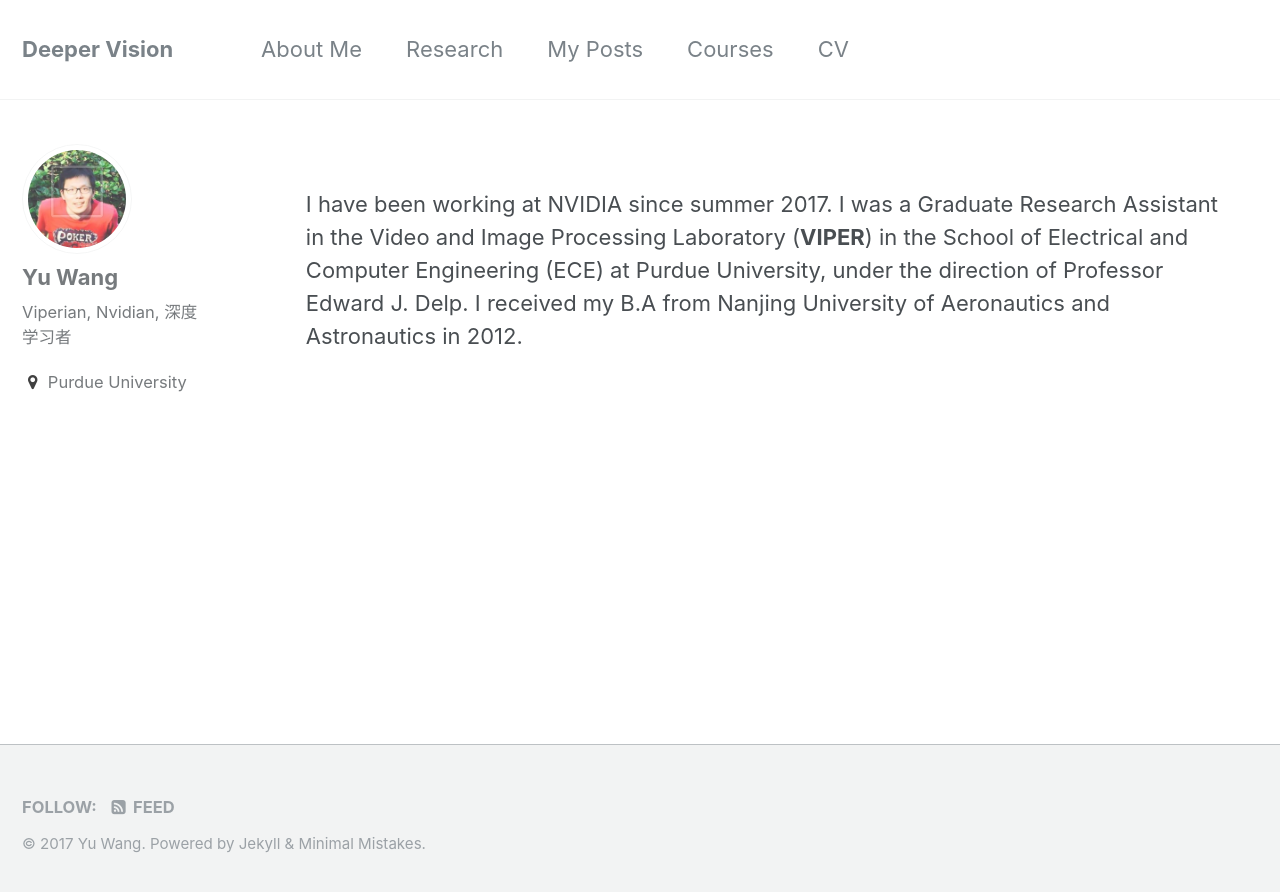
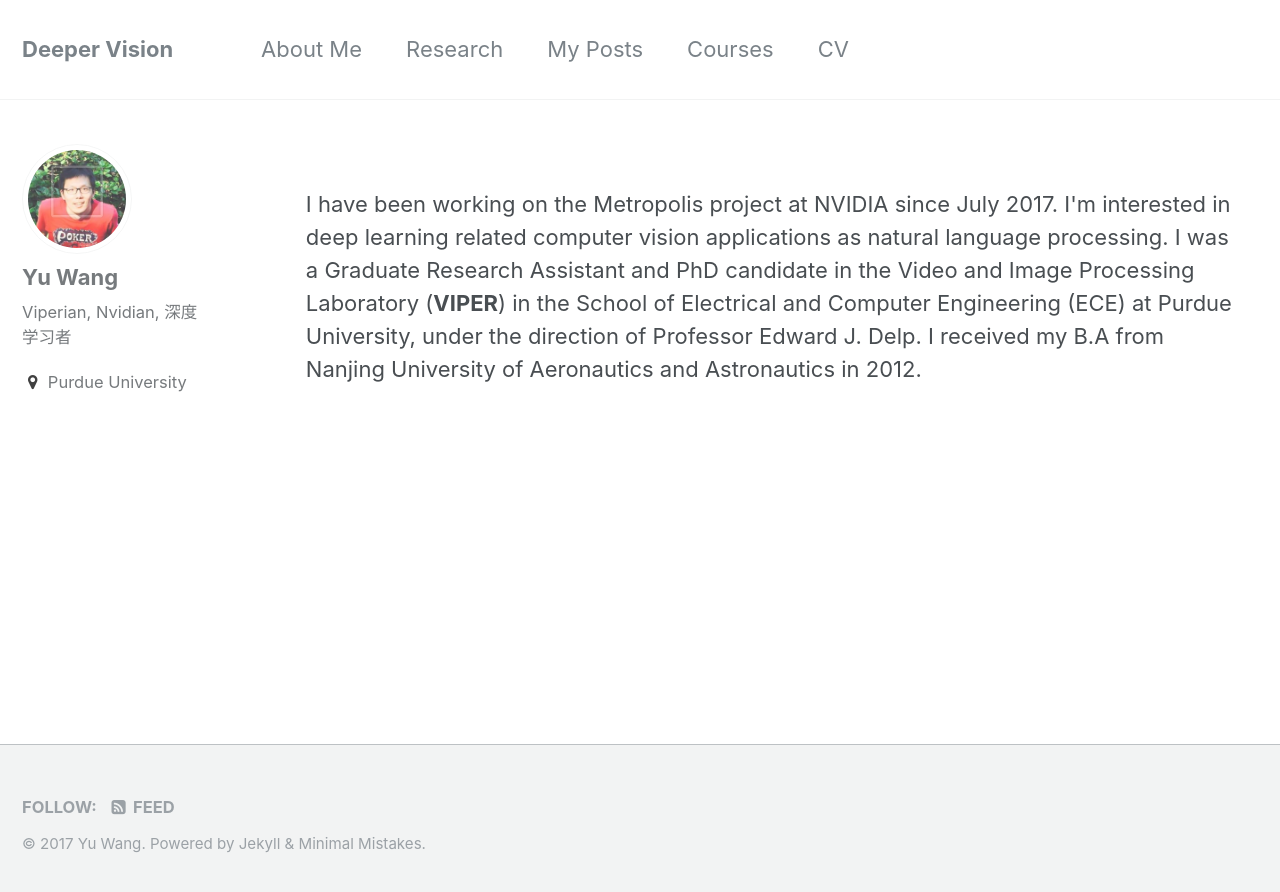
Before and after one commit to ywang-purdue/ywang-purdue.github.io, a Jekyll site: the page built from about.html, in a window 1280 px wide. Shown: the top 892 px of the page. Built offline with Jekyll 4.4.1, drawn with Linux system fonts in a browser that asks for light colours.

Commit message:
updated about me

```diff
--- a/about.html
+++ b/about.html
@@ -8,7 +8,7 @@ author_profile: true
 			<div class="wrapper">
 				<div id="main" role="main" class="clearfix">
 
-					<p>I have been working at NVIDIA since summer 2017. I was a Graduate Research Assistant in the Video and Image Processing Laboratory (<b>VIPER</b>) in the School of Electrical and Computer Engineering (ECE) at Purdue University, under the direction of Professor Edward J. Delp. I received my B.A from Nanjing University of Aeronautics and Astronautics in 2012.
+					<p>I have been working on the Metropolis project at NVIDIA since July 2017. I'm interested in deep learning related computer vision applications as natural language processing. I was a Graduate Research Assistant and PhD candidate in the Video and Image Processing Laboratory (<b>VIPER</b>) in the School of Electrical and Computer Engineering (ECE) at Purdue University, under the direction of Professor Edward J. Delp. I received my B.A from Nanjing University of Aeronautics and Astronautics in 2012.
 					</p>
 
 
```
